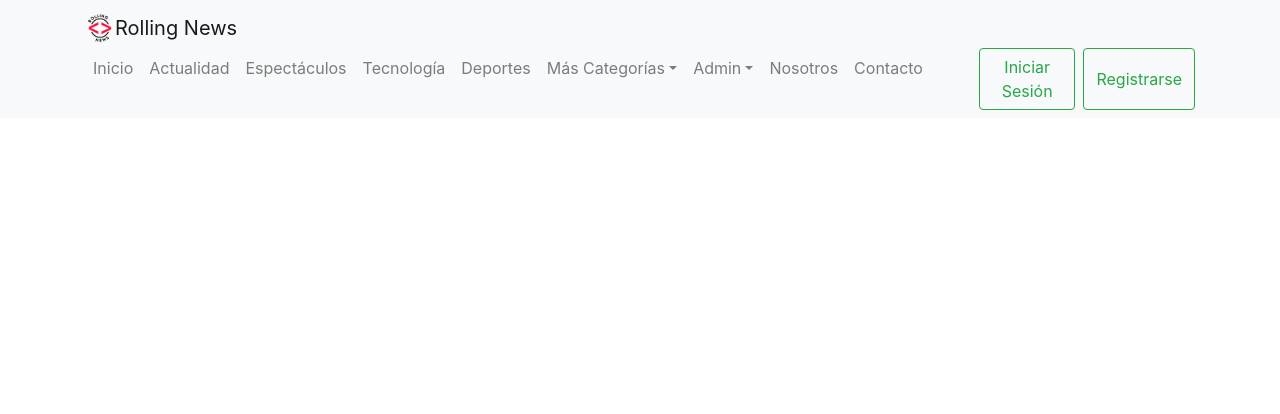
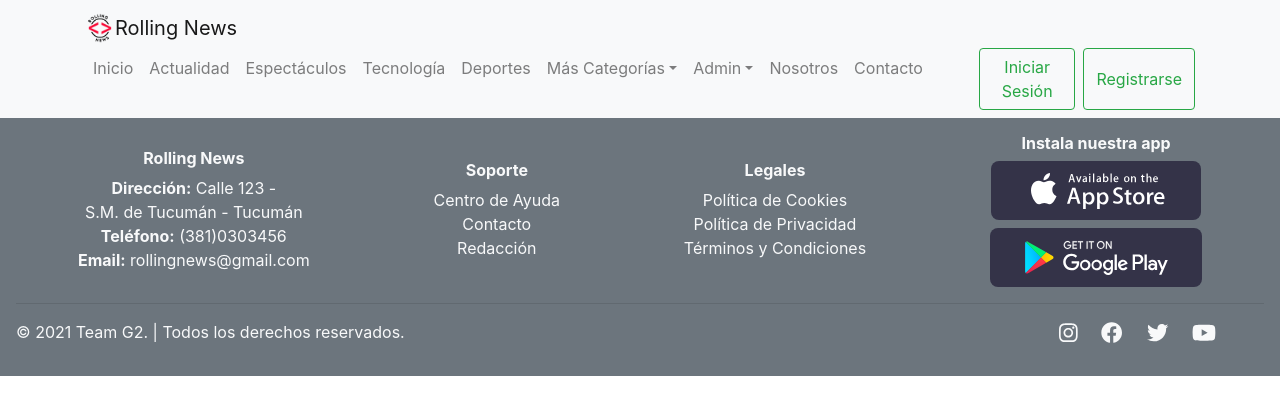
Before and after one commit to slmoran90/RollingNews-Grupo2, a React (Create React App) app: page / in a window 1280 px wide. Shown: the top 414 px of the page. Built offline with nearby package versions, Linux system fonts and the light colour scheme.

Commit message:
Se realizo el maquetado del Footer

```diff
--- a/src/components/common/Footer.js
+++ b/src/components/common/Footer.js
@@ -1,11 +1,121 @@
-import React from 'react';
+import React from "react";
+import { FontAwesomeIcon } from "@fortawesome/react-fontawesome";
+import {
+  faFacebook,
+  faInstagram,
+  faTwitter,
+  faYoutube,
+} from "@fortawesome/free-brands-svg-icons";
+import { Link } from "react-router-dom";
 
 const Footer = () => {
-    return (
+  return (
+    <section className="bg-secondary text-light text-center p-3">
+      <article className="d-flex justify-content-around align-items-center">
         <div>
-
+          <h6>
+            <span className="font-weight-bold">Rolling News</span>
+          </h6>
+          <div>
+            <Link className="text-light" href="#">
+              <b>Dirección:</b> Calle 123 -<br></br> S.M. de Tucumán - Tucumán
+            </Link>
+          </div>
+          <div>
+            <Link className="text-light" href="#">
+              <b>Teléfono:</b> (381)0303456
+            </Link>
+          </div>
+          <div>
+            <Link className="text-light" href="#">
+              <b>Email:</b> rollingnews@gmail.com
+            </Link>
+          </div>
         </div>
-    );
+        <div>
+          <h6>
+            <span className="font-weight-bold">Soporte</span>
+          </h6>
+          <div>
+            <Link className="text-light" href="#">
+              Centro de Ayuda
+            </Link>
+          </div>
+          <div>
+            <Link className="text-light" href="#">
+              Contacto
+            </Link>
+          </div>
+          <div>
+            <Link className="text-light" href="#">
+              Redacción
+            </Link>
+          </div>
+        </div>
+        <div>
+          <h6>
+            <span className="font-weight-bold">Legales</span>
+          </h6>
+          <div>
+            <Link className="text-light" href="#">
+              Política de Cookies
+            </Link>
+          </div>
+          <div>
+            <Link className="text-light" href="#">
+              Política de Privacidad
+            </Link>
+          </div>
+          <div>
+            <Link className="text-light" href="#">
+              Términos y Condiciones
+            </Link>
+          </div>
+        </div>
+        <div>
+          <h6>
+            <span className="font-weight-bold">Instala nuestra app</span>
+          </h6>
+          <Link>
+            <img
+              src="/badge-apple-store.svg"
+              alt="logo app store"
+              className="mb-2"
+              href="#"
+            />
+          </Link>
+          <br></br>
+          <Link>
+            <img
+              href="#"
+              src="/google-play-badge-bb.svg"
+              alt="logo play store"
+            />
+          </Link>
+        </div>
+      </article>
+      <hr></hr>
+      <article className="d-flex justify-content-between">
+        <div>
+          <p>&copy; 2021 Team G2. | Todos los derechos reservados.</p>
+        </div>
+        <div>
+          <FontAwesomeIcon icon={faInstagram} size="lg"></FontAwesomeIcon>
+          <FontAwesomeIcon
+            className="mx-4"
+            icon={faFacebook}
+            size="lg"
+          ></FontAwesomeIcon>
+          <FontAwesomeIcon icon={faTwitter} size="lg"></FontAwesomeIcon>
+          <FontAwesomeIcon
+            className="ml-4 mr-5"
+            icon={faYoutube}
+            size="lg"
+          ></FontAwesomeIcon>
+        </div>
+      </article>
+    </section>
+  );
 };
 
 export default Footer;
--- a/src/components/common/Navegacion.js
+++ b/src/components/common/Navegacion.js
@@ -1,5 +1,6 @@
 import React from 'react';
 import {Navbar, Nav, NavDropdown, Button, Row,Col, Container } from 'react-bootstrap';
+
 
 const Navegacion = () => {
   return (
```
Also changed, not shown: 1 other file (tests, documents, lock files or other folders).
